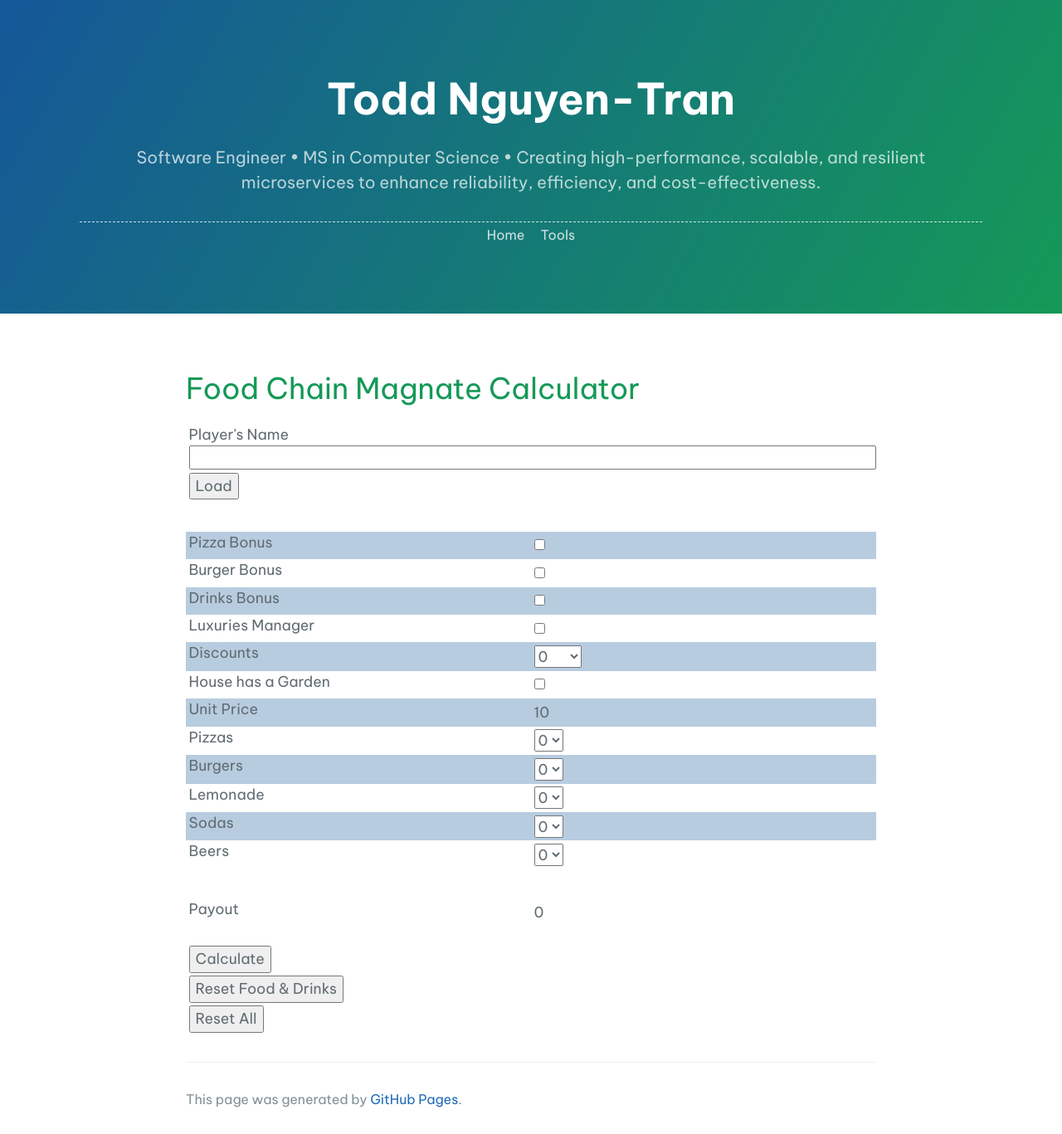
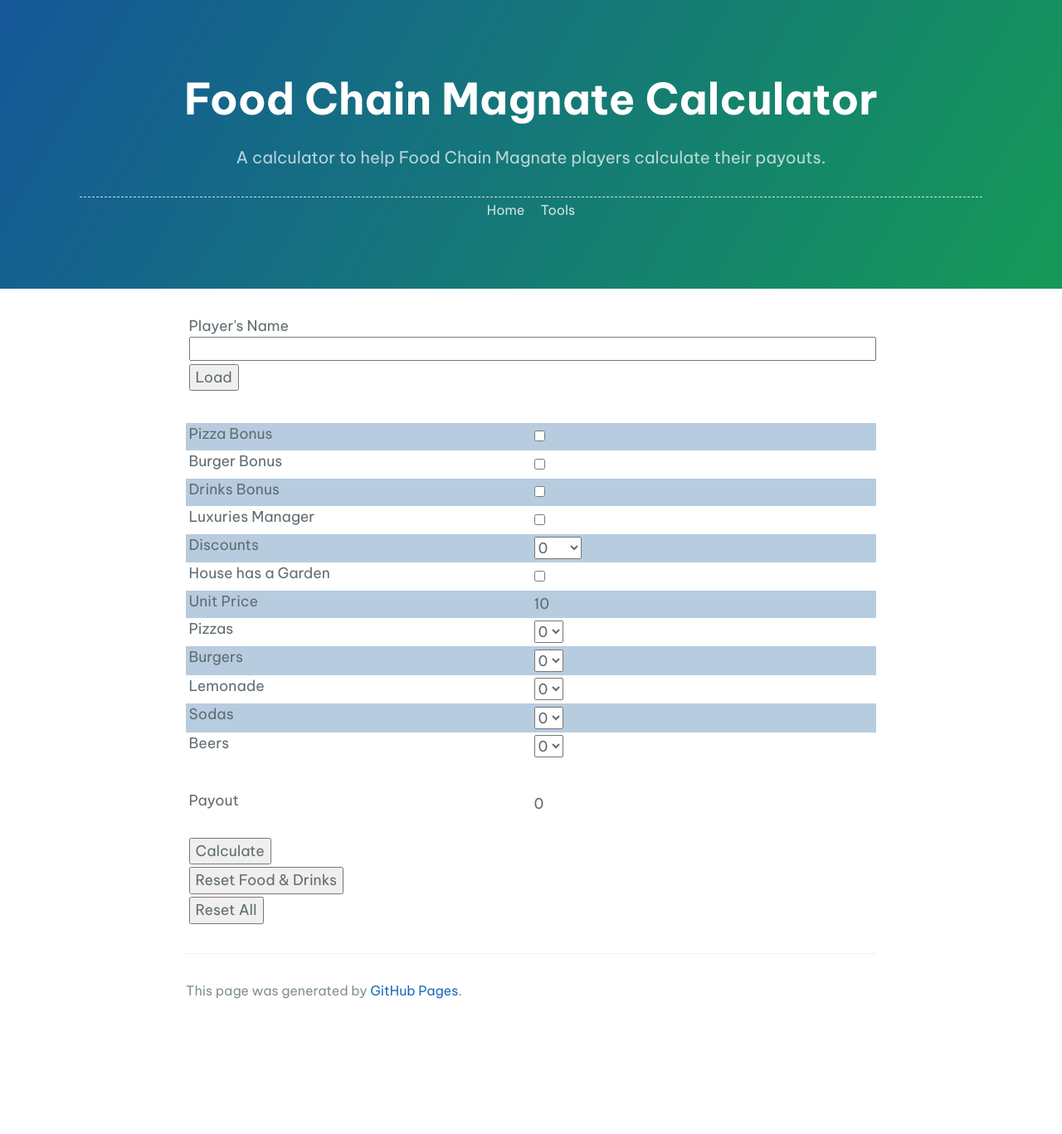
Before and after one commit to toddnguyen47/toddnguyen47.github.io, a Jekyll site: the page built from food-chain-magnate-calculator.html, in a window 1280 px wide. Shown: the whole page at 83% size. Built offline with Jekyll 4.4.1, drawn with Linux system fonts in a browser that asks for light colours; some web fonts are replaced; after the commit the page ends 1236 px from its top, so only the background shows below that.

Commit message:
Add tagline, then add title + description for food-chain-magnate-calculator

```diff
--- a/_config.yml
+++ b/_config.yml
@@ -59,3 +59,6 @@
 github: [metadata]
 repository: toddnguyen47/toddnguyen47.github.io
 author: Todd Nguyen-Tran
+
+# For SEO
+tagline: Software Engineer • MS in Computer Science
--- a/food-chain-magnate-calculator.html
+++ b/food-chain-magnate-calculator.html
@@ -1,11 +1,11 @@
 ---
 layout: default
+title: Food Chain Magnate Calculator
+description: A calculator to help Food Chain Magnate players calculate their payouts.
 ---
 
 <script src="assets/js/food-chain-magnate-calculator.js">
 </script>
-
-<h1>Food Chain Magnate Calculator</h1>
 
 <div class="grid-container-2-columns">
   <div class="row">
```
